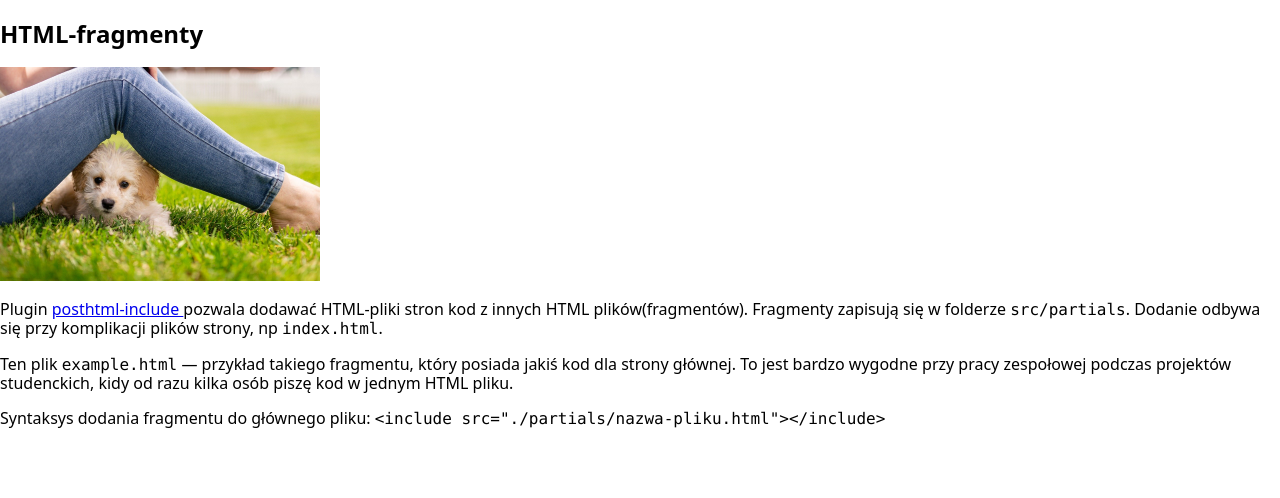
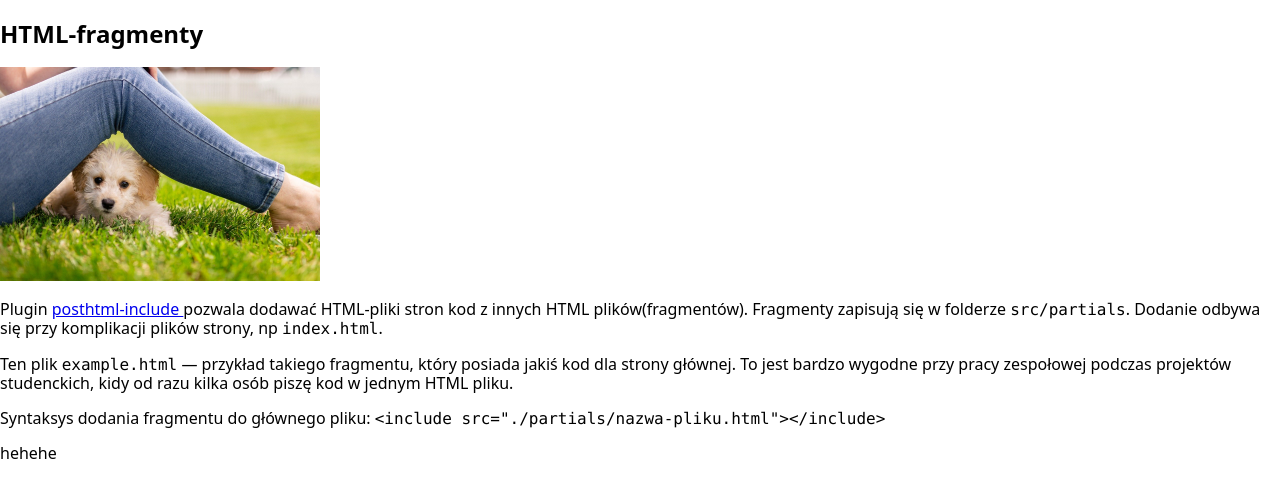
Before and after one commit to dszmaj7/goit-project-test, a plain HTML site: page index.html in a window 1280 px wide. Drawn offline with nearby package versions, Linux system fonts and the light colour scheme.

Commit message:
Deploying to gh-pages from @ dszmaj7/goit-project-test@568d17e7f69906fcaa0a5cc9d807554f20cde833 🚀

```diff
--- a/index.html
+++ b/index.html
@@ -1 +1 @@
-<!DOCTYPE html><html lang="en"><head><meta charset="UTF-8"><meta name="viewport" content="width=device-width, initial-scale=1.0"><title>Nagłówek strony</title><link rel="stylesheet" href="https://cdnjs.cloudflare.com/ajax/libs/modern-normalize/1.0.0/modern-normalize.min.css" integrity="sha512-ISS7cAi1PEhQ8jnbJpJZMd29NlhNj4AWYyLOSp2CE/CsHxTCu+r+t0D2yoJudVrd0/8fTVPUVDzY5Tvli75u/g==" crossorigin=""><link rel="stylesheet" href="/goit-project-test/src.1fa44d28.css"></head><body>  <article class="example"> <h1>HTML-fragmenty</h1> <img src="/goit-project-test/demo.090c7c6d.jpg" alt="" width="320"> <p> Plugin <a href="https://github.com/posthtml/posthtml-include" target="_blank" rel="noopener noreferrer"> posthtml-include </a> pozwala dodawać HTML-pliki stron kod z innych HTML plików(fragmentów). Fragmenty zapisują się w folderze <code>src/partials</code>. Dodanie odbywa się przy komplikacji plików strony, np <code>index.html</code>. </p> <p> Ten plik <code>example.html</code> &mdash; przykład takiego fragmentu, który posiada jakiś kod dla strony głównej. To jest bardzo wygodne przy pracy zespołowej podczas projektów studenckich, kidy od razu kilka osób piszę kod w jednym HTML pliku. </p> <p> Syntaksys dodania fragmentu do głównego pliku: <code> &lt;include src="./partials/nazwa-pliku.html"&gt;&lt;/include&gt; </code> </p> <div class="background"></div> </article>  <script src="/goit-project-test/src.392a77bc.js"></script> </body></html>
+<!DOCTYPE html><html lang="en"><head><meta charset="UTF-8"><meta name="viewport" content="width=device-width, initial-scale=1.0"><title>Nagłówek strony</title><link rel="stylesheet" href="https://cdnjs.cloudflare.com/ajax/libs/modern-normalize/1.0.0/modern-normalize.min.css" integrity="sha512-ISS7cAi1PEhQ8jnbJpJZMd29NlhNj4AWYyLOSp2CE/CsHxTCu+r+t0D2yoJudVrd0/8fTVPUVDzY5Tvli75u/g==" crossorigin=""><link rel="stylesheet" href="/goit-project-test/src.1fa44d28.css"></head><body>  <article class="example"> <h1>HTML-fragmenty</h1> <img src="/goit-project-test/demo.090c7c6d.jpg" alt="" width="320"> <p> Plugin <a href="https://github.com/posthtml/posthtml-include" target="_blank" rel="noopener noreferrer"> posthtml-include </a> pozwala dodawać HTML-pliki stron kod z innych HTML plików(fragmentów). Fragmenty zapisują się w folderze <code>src/partials</code>. Dodanie odbywa się przy komplikacji plików strony, np <code>index.html</code>. </p> <p> Ten plik <code>example.html</code> &mdash; przykład takiego fragmentu, który posiada jakiś kod dla strony głównej. To jest bardzo wygodne przy pracy zespołowej podczas projektów studenckich, kidy od razu kilka osób piszę kod w jednym HTML pliku. </p> <p> Syntaksys dodania fragmentu do głównego pliku: <code> &lt;include src="./partials/nazwa-pliku.html"&gt;&lt;/include&gt; </code> </p> <div>hehehe</div> <div class="background"></div> </article>  <script src="/goit-project-test/src.392a77bc.js"></script> </body></html>
```
